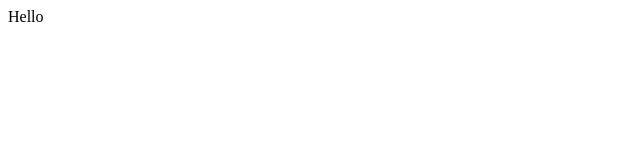
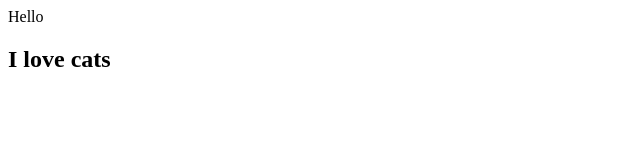
Before and after one commit to adelapaz33/new-repo, a plain HTML site: page index.html in a window 1280 px wide. Shown: the whole page, without its empty margins (0-640 px from the left). Drawn offline with Linux system fonts and the light colour scheme.

Commit message:
added body

```diff
--- a/index.html
+++ b/index.html
@@ -1 +1,4 @@
 <header>Hello</header>
+<body>
+  <h2>I love cats</h2>
+</body>
```
